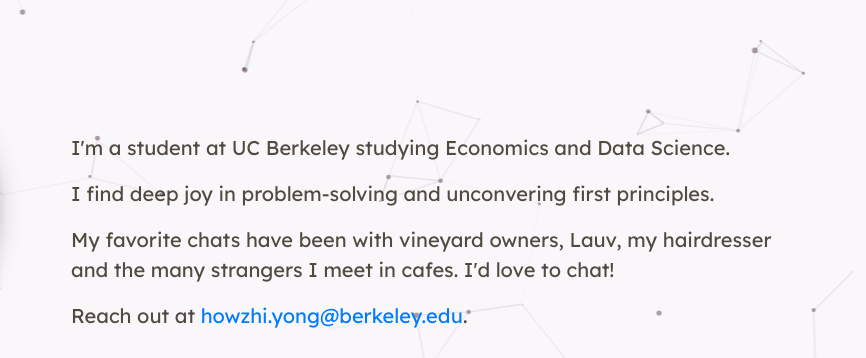
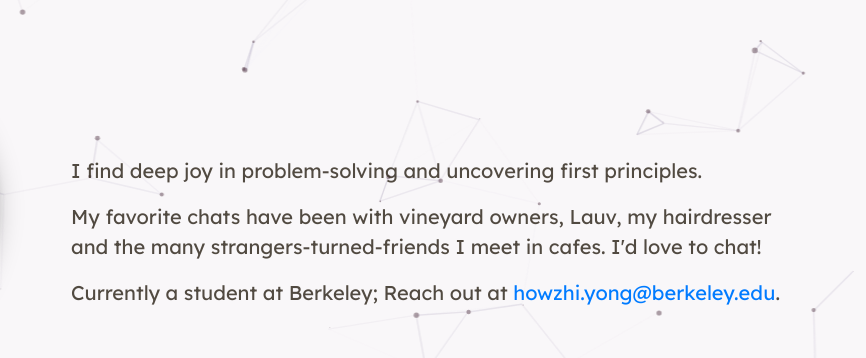
Before and after one commit to howzhiyong/howzhiyong.github.io, a website: page index.html in a window 1280 px wide. Shown: the part 2086-2444 px from the top of the page, 414-1280 px from the left. Drawn offline with nearby package versions, Linux system fonts and the light colour scheme.

Commit message:
Update index.html

```diff
--- a/index.html
+++ b/index.html
@@ -167,10 +167,10 @@
                     </div>
                     <div class="col-md-12 col-lg-8">
                         <div class="braindump-info">
-                            <p>I&#39;m a student at UC Berkeley studying Economics and Data Science.</p>
-                            <p>I find deep joy in problem-solving and unconvering first principles.</p>
-                            <p>My favorite chats have been with vineyard owners, Lauv, my hairdresser and the many strangers I meet in cafes. I&#39;d love to chat!</p>
-                            <p>Reach out at <a href="mailto:howzhi.yong@berkeley.edu">howzhi.yong@berkeley.edu</a>.</p>
+
+                            <p>I find deep joy in problem-solving and uncovering first principles.</p>
+                            <p>My favorite chats have been with vineyard owners, Lauv, my hairdresser and the many strangers-turned-friends I meet in cafes. I&#39;d love to chat!</p>
+                            <p>Currently a student at Berkeley; Reach out at <a href="mailto:howzhi.yong@berkeley.edu">howzhi.yong@berkeley.edu</a>.</p>
                             </p>
                         </div>
                     </div>
```
